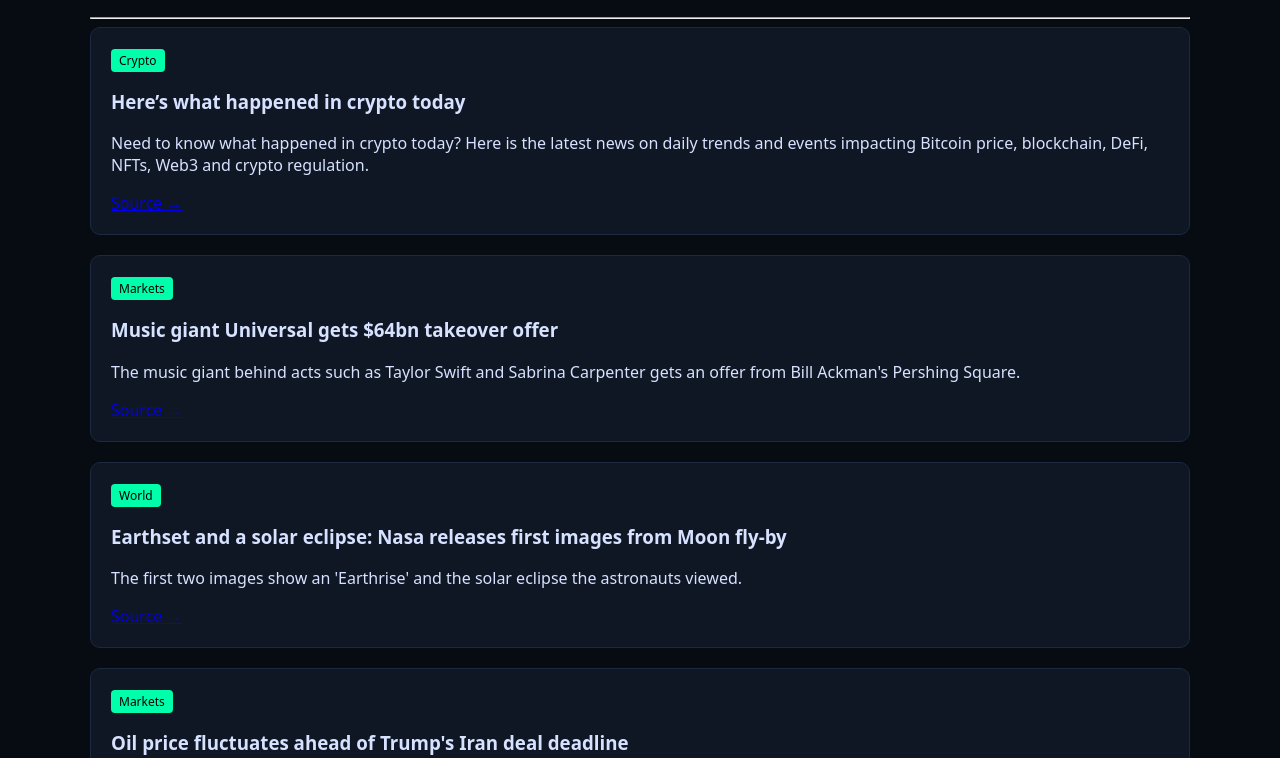
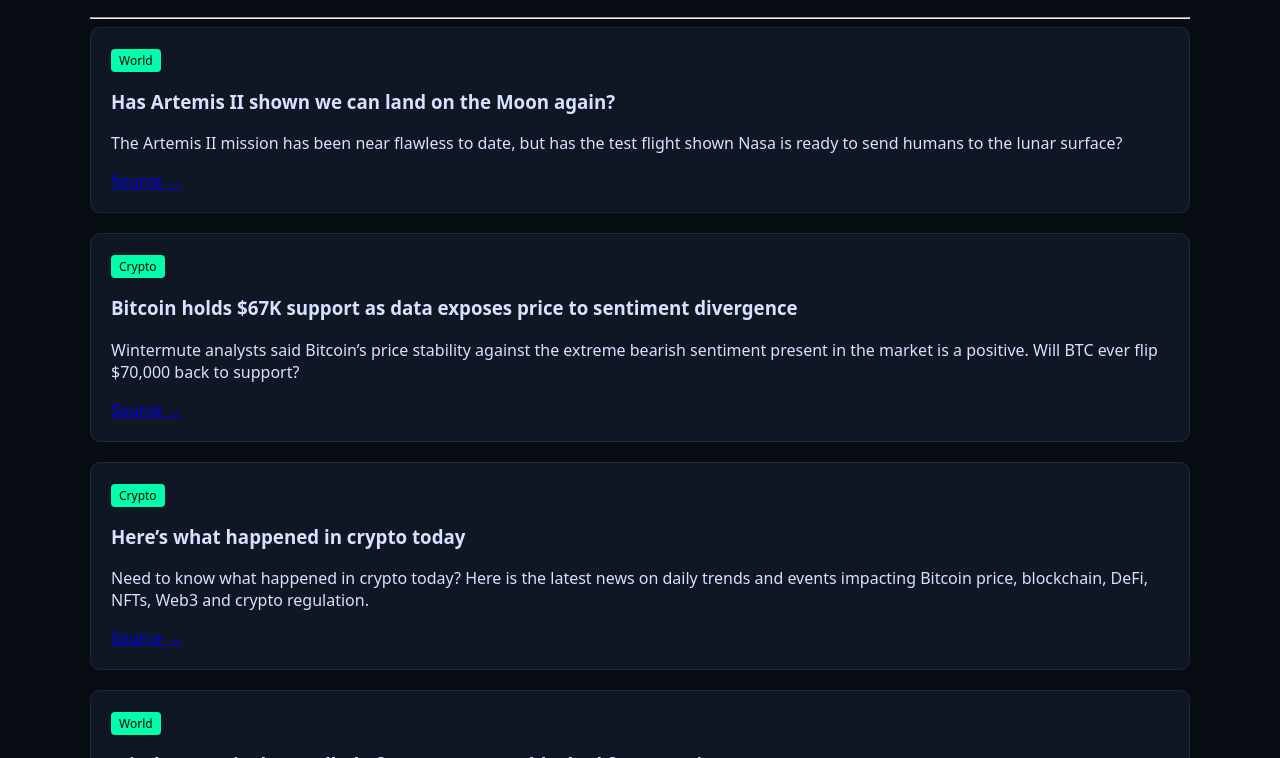
Before and after one commit to svmomin/alien-intelligence-blog, an Eleventy site: page src/posts/2026-04-07-briefing.md in a window 1280 px wide. Shown: the part 194-952 px from the top of the page. Built offline with nearby package versions, Linux system fonts and the light colour scheme; Eleventy itself is replaced by a stand-in of ours; files that its build step writes are made by us from their sources.

Commit message:
Auto alien intelligence post

```diff
--- a/src/posts/2026-04-07-briefing.md
+++ b/src/posts/2026-04-07-briefing.md
@@ -9,6 +9,20 @@ date: "2026-04-07"
 <hr>
 
 <div class="intel-card">
+<span class="intel-category">World</span>
+<h3>Has Artemis II shown we can land on the Moon again?</h3>
+<p>The Artemis II mission has been near flawless to date, but has the test flight shown Nasa is ready to send humans to the lunar surface?</p>
+<a href="https://www.bbc.com/news/articles/cj60nkd8nrko?at_medium=RSS&at_campaign=rss" target="_blank">Source →</a>
+</div>
+
+<div class="intel-card">
+<span class="intel-category">Crypto</span>
+<h3>Bitcoin holds $67K support as data exposes price to sentiment divergence</h3>
+<p>Wintermute analysts said Bitcoin’s price stability against the extreme bearish sentiment present in the market is a positive. Will BTC ever flip $70,000 back to support?</p>
+<a href="https://cointelegraph.com/news/bitcoin-holds-dollar67k-support-as-data-exposes-price-to-sentiment-divergence?utm_source=rss_feed&utm_medium=rss&utm_campaign=rss_partner_inbound" target="_blank">Source →</a>
+</div>
+
+<div class="intel-card">
 <span class="intel-category">Crypto</span>
 <h3>Here’s what happened in crypto today</h3>
 <p>Need to know what happened in crypto today? Here is the latest news on daily trends and events impacting Bitcoin price, blockchain, DeFi, NFTs, Web3 and crypto regulation.</p>
@@ -16,29 +30,15 @@ date: "2026-04-07"
 </div>
 
 <div class="intel-card">
-<span class="intel-category">Markets</span>
-<h3>Music giant Universal gets $64bn takeover offer</h3>
-<p>The music giant behind acts such as Taylor Swift and Sabrina Carpenter gets an offer from Bill Ackman's Pershing Square.</p>
-<a href="https://www.bbc.com/news/articles/cz0ex432dmyo?at_medium=RSS&at_campaign=rss" target="_blank">Source →</a>
+<span class="intel-category">World</span>
+<h3>Wireless Festival cancelled after Kanye West blocked from coming to UK</h3>
+<p>West was due to headline the festival in July but drew criticism over past antisemitic comments.</p>
+<a href="https://www.bbc.com/news/articles/c4gxk3kxjr0o?at_medium=RSS&at_campaign=rss" target="_blank">Source →</a>
 </div>
 
 <div class="intel-card">
-<span class="intel-category">World</span>
-<h3>Earthset and a solar eclipse: Nasa releases first images from Moon fly-by</h3>
-<p>The first two images show an 'Earthrise' and the solar eclipse the astronauts viewed.</p>
-<a href="https://www.bbc.com/news/articles/cyv183v02j3o?at_medium=RSS&at_campaign=rss" target="_blank">Source →</a>
+<span class="intel-category">Crypto</span>
+<h3>US prosecutors reject Tornado Cash co-founder‘s argument for dismissal</h3>
+<p>Roman Storm, the co-founder of the crypto mixing service, still faces a possible retrial on two charges after a jury failed to reach a verdict in 2025.</p>
+<a href="https://cointelegraph.com/news/us-prosecutors-tornado-cash-roman-storm-copyright-argument?utm_source=rss_feed&utm_medium=rss&utm_campaign=rss_partner_inbound" target="_blank">Source →</a>
 </div>
-
-<div class="intel-card">
-<span class="intel-category">Markets</span>
-<h3>Oil price fluctuates ahead of Trump's Iran deal deadline</h3>
-<p>The US president has threatened to take out Iran "in one night" if it does not agree to open the Strait of Hormuz.</p>
-<a href="https://www.bbc.com/news/articles/c20qv0w1j1do?at_medium=RSS&at_campaign=rss" target="_blank">Source →</a>
-</div>
-
-<div class="intel-card">
-<span class="intel-category">World</span>
-<h3>One gunman killed and two injured in shooting at Israeli consulate in Istanbul </h3>
-<p>No Israeli diplomats are currently in Turkey and the Istanbul consulate has been empty for the past two-and-a-half years.</p>
-<a href="https://www.bbc.com/news/articles/c3exp8j7yz4o?at_medium=RSS&at_campaign=rss" target="_blank">Source →</a>
-</div>
```
